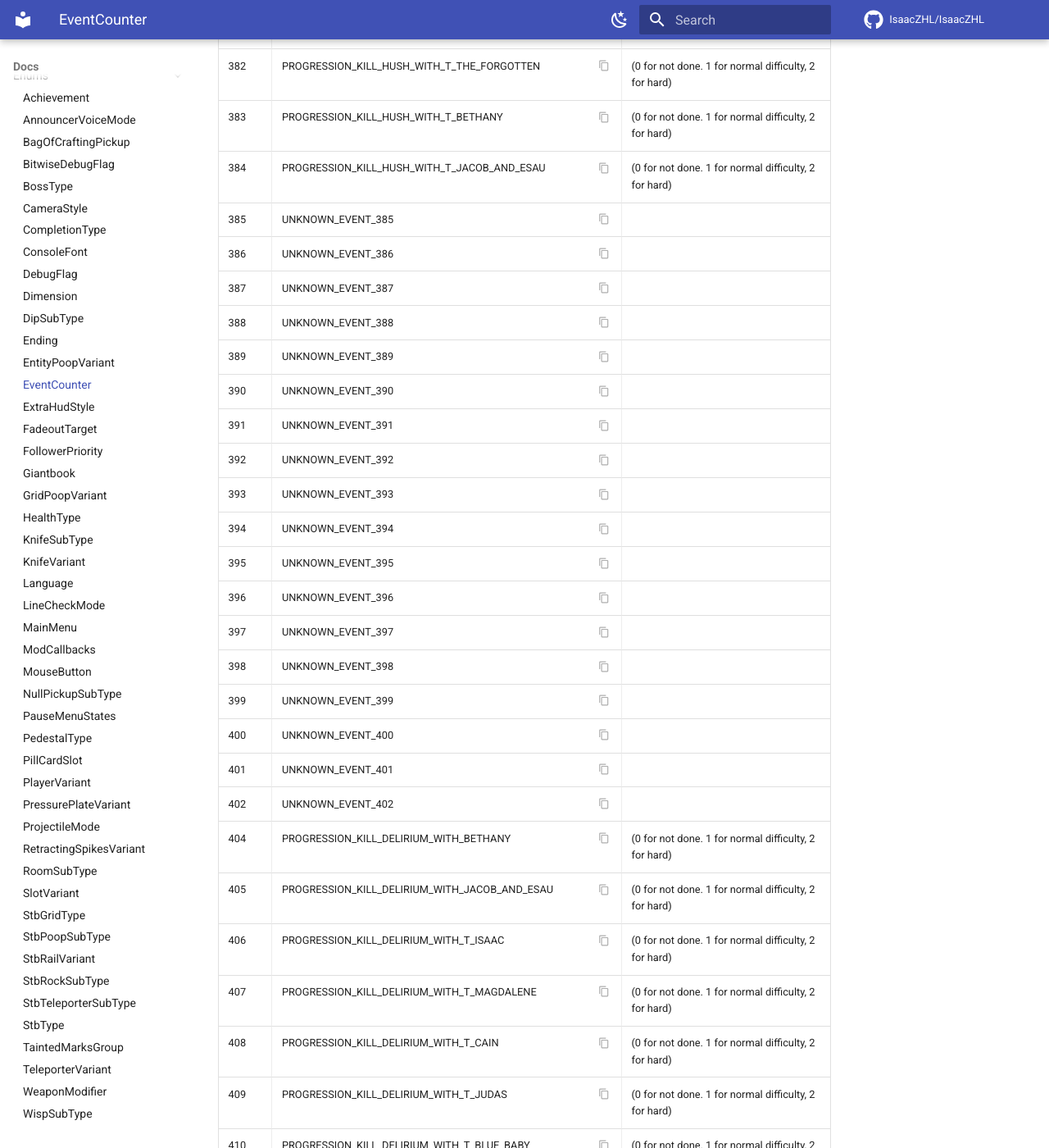
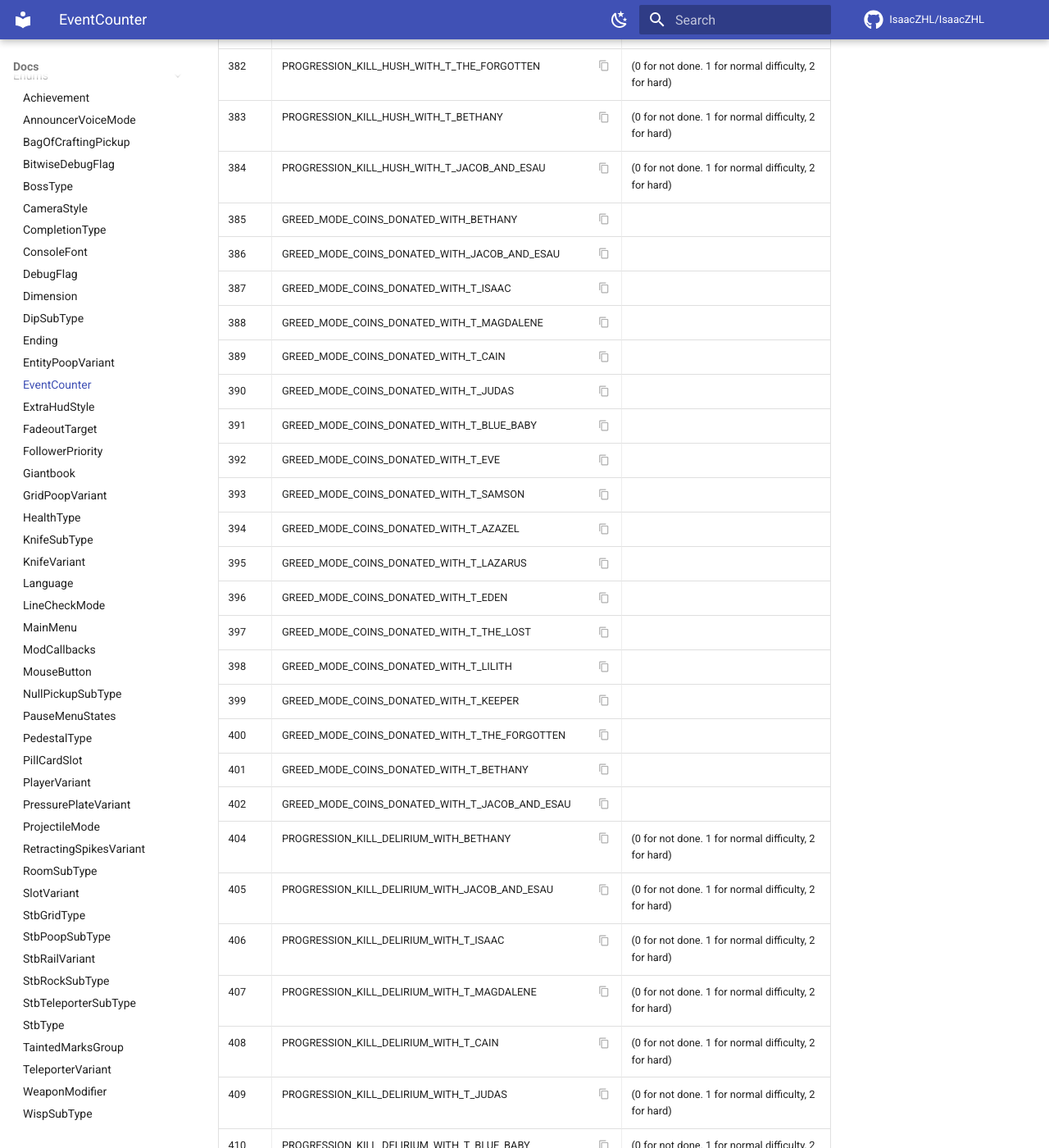
Before and after one commit to TeamREPENTOGON/REPENTOGON, an MkDocs documentation site: the page built from documentation/docs/enums/EventCounter.md, in a window 1280 px wide and 1400 px high, scrolled down 23655 px. Shown: the whole window at 82% size. Built offline with MkDocs 1.6.1 and Material for MkDocs 9.7.7, drawn with Linux system fonts in a browser that asks for light colours; comment, search, counter and statistics services are not loaded; the version menu is left out; some of the changed text lies outside the part shown.

Commit message:
Discovered 31 of the 34 unknown Event counters

```diff
--- a/documentation/docs/enums/EventCounter.md
+++ b/documentation/docs/enums/EventCounter.md
@@ -164,20 +164,20 @@
 |156 |PROGRESSION_KILL_HUSH_WITH_KEEPER {: .copyable } | (0 for not done. 1 for normal difficulty, 2 for hard) |
 |157 |PROGRESSION_KILL_HUSH_WITH_APOLLYON {: .copyable } | (0 for not done. 1 for normal difficulty, 2 for hard) |
 |158 |HUSH_KILLS {: .copyable } | How often Hush was killed. (Does only count instances where the kill is combined with run "progression". aka in final room and spawning a trapdoor/chest/trophy) |
-|159 |UNKNOWN_EVENT_159 {: .copyable } |  |
-|160 |UNKNOWN_EVENT_160 {: .copyable } |  |
-|161 |UNKNOWN_EVENT_161 {: .copyable } |  |
-|162 |UNKNOWN_EVENT_162 {: .copyable } |  |
-|163 |UNKNOWN_EVENT_163 {: .copyable } |  |
-|164 |UNKNOWN_EVENT_164 {: .copyable } |  |
-|165 |UNKNOWN_EVENT_165 {: .copyable } |  |
-|166 |UNKNOWN_EVENT_166 {: .copyable } |  |
-|167 |UNKNOWN_EVENT_167 {: .copyable } |  |
-|168 |UNKNOWN_EVENT_168 {: .copyable } |  |
-|169 |UNKNOWN_EVENT_169 {: .copyable } |  |
-|170 |UNKNOWN_EVENT_170 {: .copyable } |  |
-|171 |UNKNOWN_EVENT_171 {: .copyable } |  |
-|172 |UNKNOWN_EVENT_172 {: .copyable } |  |
+|159 |GREED_MODE_COINS_DONATED_WITH_ISAAC {: .copyable } |  |
+|160 |GREED_MODE_COINS_DONATED_WITH_MAGDALENE {: .copyable } |  |
+|161 |GREED_MODE_COINS_DONATED_WITH_CAIN {: .copyable } |  |
+|162 |GREED_MODE_COINS_DONATED_WITH_JUDAS {: .copyable } |  |
+|163 |GREED_MODE_COINS_DONATED_WITH_BLUE {: .copyable } |  |
+|164 |GREED_MODE_COINS_DONATED_WITH_EVE {: .copyable } |  |
+|165 |GREED_MODE_COINS_DONATED_WITH_SAMSON {: .copyable } |  |
+|166 |GREED_MODE_COINS_DONATED_WITH_AZAZEL {: .copyable } |  |
+|167 |GREED_MODE_COINS_DONATED_WITH_LAZARUS {: .copyable } |  |
+|168 |GREED_MODE_COINS_DONATED_WITH_EDEN {: .copyable } |  |
+|169 |GREED_MODE_COINS_DONATED_WITH_THE {: .copyable } |  |
+|170 |GREED_MODE_COINS_DONATED_WITH_LILITH {: .copyable } |  |
+|171 |GREED_MODE_COINS_DONATED_WITH_KEEPER {: .copyable } |  |
+|172 |GREED_MODE_COINS_DONATED_WITH_APOLLYON {: .copyable } |  |
 |173 |PROGRESSION_KILL_DELIRIUM_WITH_ISAAC {: .copyable } | (0 for not done. 1 for normal difficulty, 2 for hard) |
 |174 |PROGRESSION_KILL_DELIRIUM_WITH_MAGDALENE {: .copyable } | (0 for not done. 1 for normal difficulty, 2 for hard) |
 |175 |PROGRESSION_KILL_DELIRIUM_WITH_CAIN {: .copyable } | (0 for not done. 1 for normal difficulty, 2 for hard) |
@@ -217,7 +217,7 @@
 |209 |PROGRESSION_KILL_MEGA_SATAN_WITH_THE_FORGOTTEN {: .copyable } | (0 for not done. 1 for normal difficulty, 2 for hard) |
 |210 |PROGRESSION_GREED_MODE_CLEARED_WITH_THE_FORGOTTEN {: .copyable } | (0 for not done. 1 for normal difficulty, 2 for hard) |
 |211 |PROGRESSION_KILL_HUSH_WITH_THE_FORGOTTEN {: .copyable } | (0 for not done. 1 for normal difficulty, 2 for hard) |
-|212 |UNKNOWN_EVENT_212 {: .copyable } | is a counter of something rare |
+|212 |GREED_MODE_COINS_DONATED_WITH_FORGOTTEN {: .copyable } |  |
 |213 |PROGRESSION_KILL_DELIRIUM_WITH_THE_FORGOTTEN {: .copyable } | (0 for not done. 1 for normal difficulty, 2 for hard) |
 |214 |PROGRESSION_KILL_MOMS_HEART_WITH_BETHANY {: .copyable } | (0 for not done. 1 for normal difficulty, 2 for hard) |
 |215 |PROGRESSION_KILL_MOMS_HEART_WITH_JACOB_AND_ESAU {: .copyable } | (0 for not done. 1 for normal difficulty, 2 for hard) |
@@ -390,24 +390,24 @@
 |382 |PROGRESSION_KILL_HUSH_WITH_T_THE_FORGOTTEN {: .copyable } | (0 for not done. 1 for normal difficulty, 2 for hard) |
 |383 |PROGRESSION_KILL_HUSH_WITH_T_BETHANY {: .copyable } | (0 for not done. 1 for normal difficulty, 2 for hard) |
 |384 |PROGRESSION_KILL_HUSH_WITH_T_JACOB_AND_ESAU {: .copyable } | (0 for not done. 1 for normal difficulty, 2 for hard) |
-|385 |UNKNOWN_EVENT_385 {: .copyable } |  |
-|386 |UNKNOWN_EVENT_386 {: .copyable } |  |
-|387 |UNKNOWN_EVENT_387 {: .copyable } |  |
-|388 |UNKNOWN_EVENT_388 {: .copyable } |  |
-|389 |UNKNOWN_EVENT_389 {: .copyable } |  |
-|390 |UNKNOWN_EVENT_390 {: .copyable } |  |
-|391 |UNKNOWN_EVENT_391 {: .copyable } |  |
-|392 |UNKNOWN_EVENT_392 {: .copyable } |  |
-|393 |UNKNOWN_EVENT_393 {: .copyable } |  |
-|394 |UNKNOWN_EVENT_394 {: .copyable } |  |
-|395 |UNKNOWN_EVENT_395 {: .copyable } |  |
-|396 |UNKNOWN_EVENT_396 {: .copyable } |  |
-|397 |UNKNOWN_EVENT_397 {: .copyable } |  |
-|398 |UNKNOWN_EVENT_398 {: .copyable } |  |
-|399 |UNKNOWN_EVENT_399 {: .copyable } |  |
-|400 |UNKNOWN_EVENT_400 {: .copyable } |  |
-|401 |UNKNOWN_EVENT_401 {: .copyable } |  |
-|402 |UNKNOWN_EVENT_402 {: .copyable } |  |
+|385 |GREED_MODE_COINS_DONATED_WITH_BETHANY {: .copyable } |  |
+|386 |GREED_MODE_COINS_DONATED_WITH_JACOB_AND_ESAU {: .copyable } |  |
+|387 |GREED_MODE_COINS_DONATED_WITH_T_ISAAC {: .copyable } |  |
+|388 |GREED_MODE_COINS_DONATED_WITH_T_MAGDALENE {: .copyable } |  |
+|389 |GREED_MODE_COINS_DONATED_WITH_T_CAIN {: .copyable } |  |
+|390 |GREED_MODE_COINS_DONATED_WITH_T_JUDAS {: .copyable } |  |
+|391 |GREED_MODE_COINS_DONATED_WITH_T_BLUE_BABY {: .copyable } |  |
+|392 |GREED_MODE_COINS_DONATED_WITH_T_EVE {: .copyable } |  |
+|393 |GREED_MODE_COINS_DONATED_WITH_T_SAMSON {: .copyable } |  |
+|394 |GREED_MODE_COINS_DONATED_WITH_T_AZAZEL {: .copyable } |  |
+|395 |GREED_MODE_COINS_DONATED_WITH_T_LAZARUS {: .copyable } |  |
+|396 |GREED_MODE_COINS_DONATED_WITH_T_EDEN {: .copyable } |  |
+|397 |GREED_MODE_COINS_DONATED_WITH_T_THE_LOST {: .copyable } |  |
+|398 |GREED_MODE_COINS_DONATED_WITH_T_LILITH {: .copyable } |  |
+|399 |GREED_MODE_COINS_DONATED_WITH_T_KEEPER {: .copyable } |  |
+|400 |GREED_MODE_COINS_DONATED_WITH_T_THE_FORGOTTEN {: .copyable } |  |
+|401 |GREED_MODE_COINS_DONATED_WITH_T_BETHANY {: .copyable } |  |
+|402 |GREED_MODE_COINS_DONATED_WITH_T_JACOB_AND_ESAU {: .copyable } |  |
 |404 |PROGRESSION_KILL_DELIRIUM_WITH_BETHANY {: .copyable } | (0 for not done. 1 for normal difficulty, 2 for hard) |
 |405 |PROGRESSION_KILL_DELIRIUM_WITH_JACOB_AND_ESAU {: .copyable } | (0 for not done. 1 for normal difficulty, 2 for hard) |
 |406 |PROGRESSION_KILL_DELIRIUM_WITH_T_ISAAC {: .copyable } | (0 for not done. 1 for normal difficulty, 2 for hard) |
```
Also changed, not shown: 1 other file.
